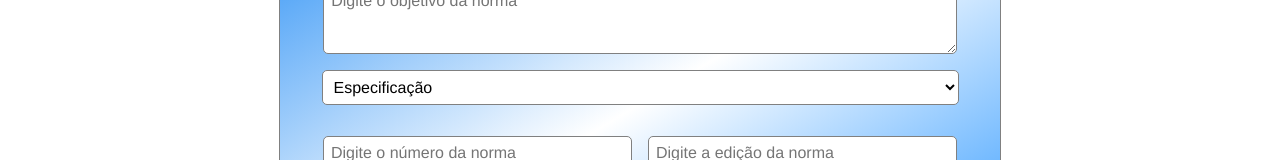
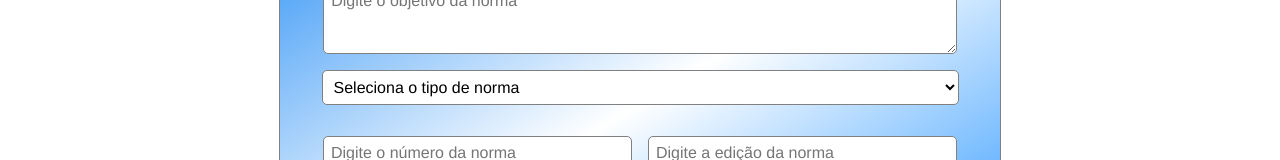
Before and after one commit to douglas-dmc/spa-neb-t, a React (Vite) app: page /cadastro in a window 1280 px wide. Shown: the part 356-516 px from the top of the page. Built offline with nearby package versions, Linux system fonts and the light colour scheme; a web font is replaced by a local one.

Commit message:
melhorando o select

```diff
--- a/src/pages/Cadastro/Cadastro.jsx
+++ b/src/pages/Cadastro/Cadastro.jsx
@@ -34,6 +34,7 @@ export function Cadastro() {
                     {...register("tipo")}
                     defaultValue=""
                 >
+                    <option value="">Seleciona o tipo de norma</option>
                     <option value="especificação">Especificação</option>
                     <option value="método de ensaio">Método de Ensaio</option>
                     <option value="procedimento">Procedimento</option>
```
